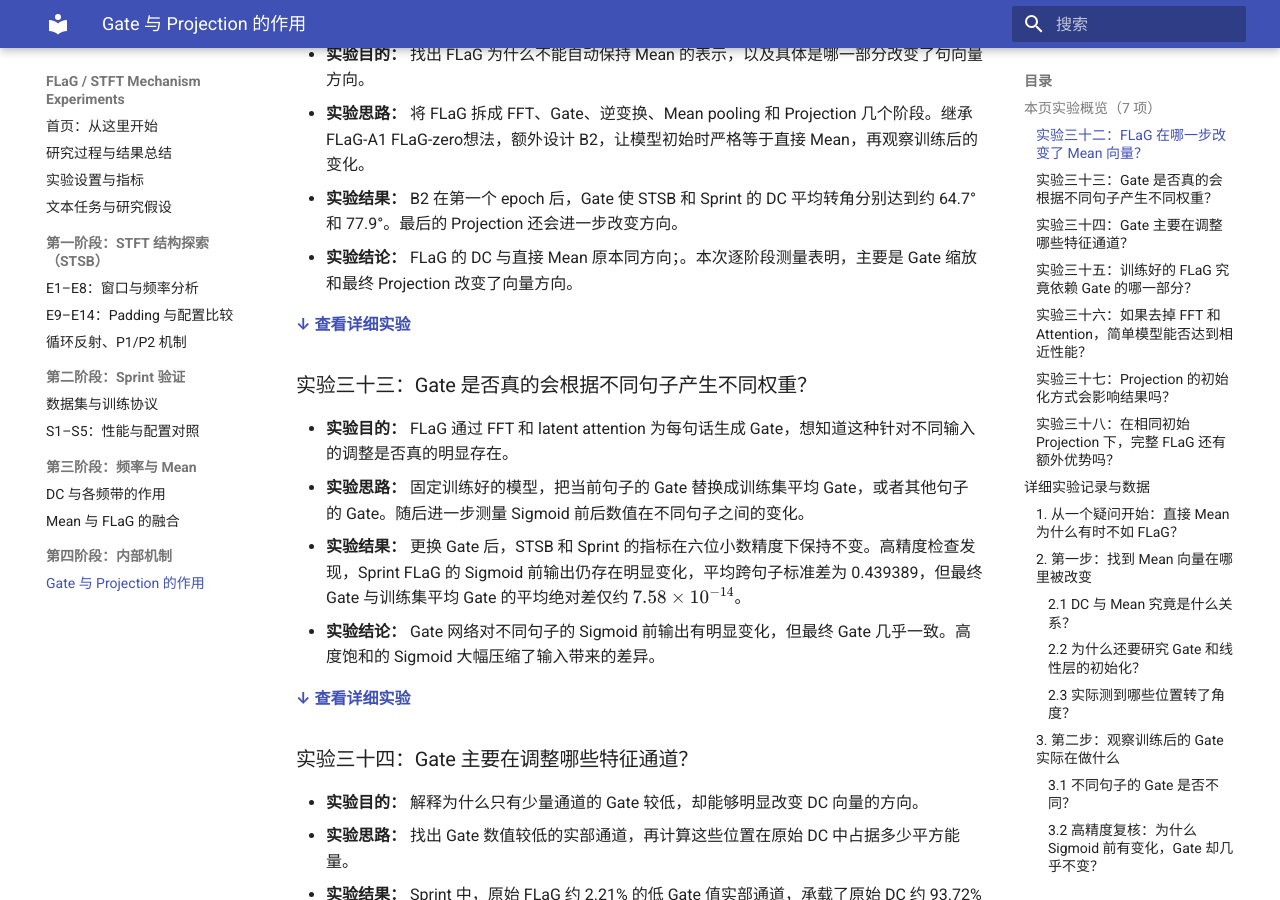
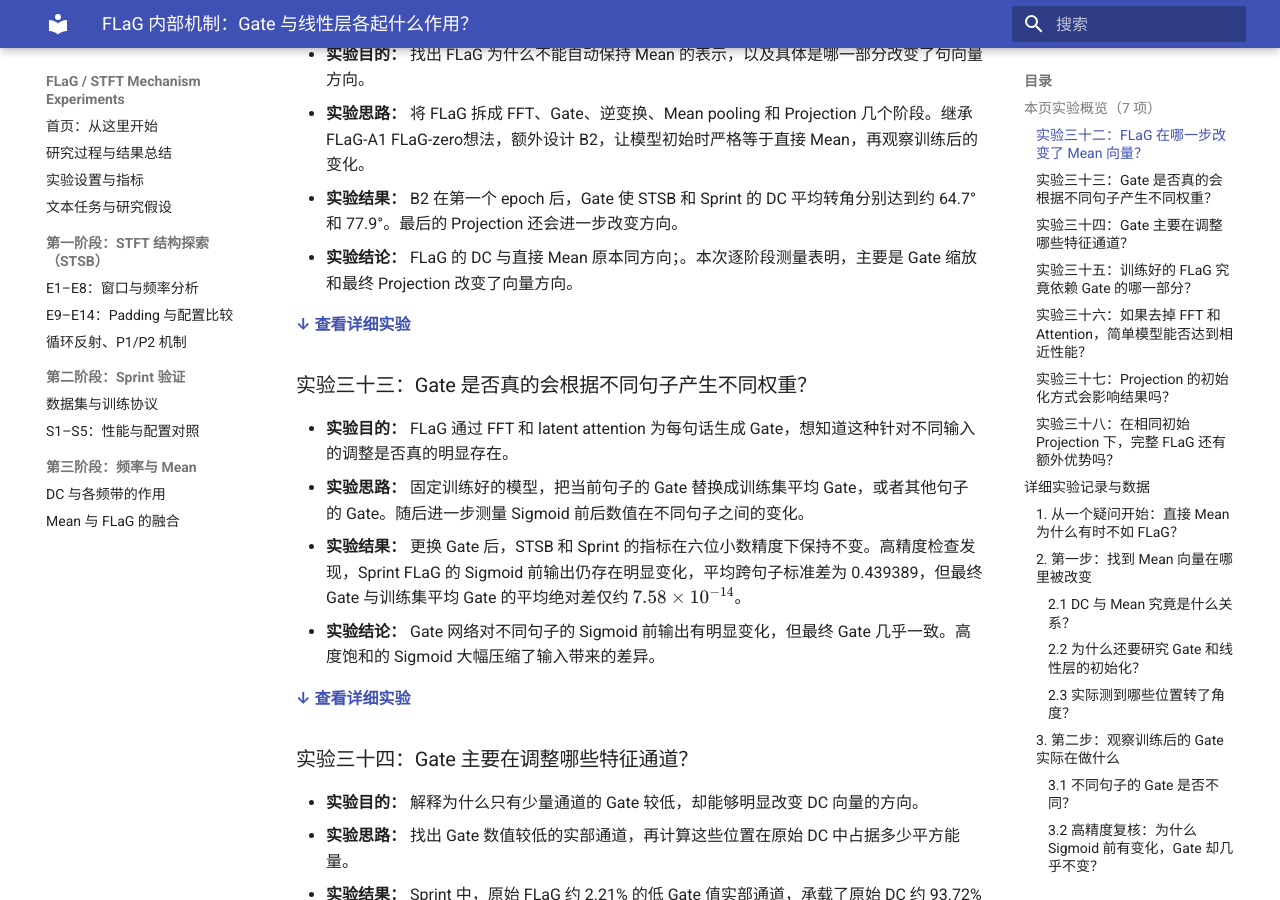
Before and after one commit to lumoswwr/FLaG-STFT-Notes, an MkDocs documentation site: the page built from docs/flag-gate-projection.md, in a window 1280 px wide and 900 px high, scrolled down 318 px. Built offline with MkDocs 1.6.1 and Material for MkDocs 9.7.7, drawn with Linux system fonts in a browser that asks for light colours.

Commit message:
Remove fourth-stage research references and keep earlier experimental record

```diff
--- a/mkdocs.yml
+++ b/mkdocs.yml
@@ -21,8 +21,6 @@ nav:
       - DC 与各频带的作用: dc-frequency.md
       - Mean 与 FLaG 的融合: mean-compatible-flag.md
 
-  - 第四阶段：内部机制:
-      - Gate 与 Projection 的作用: flag-gate-projection.md
 
 theme:
   name: material
```
